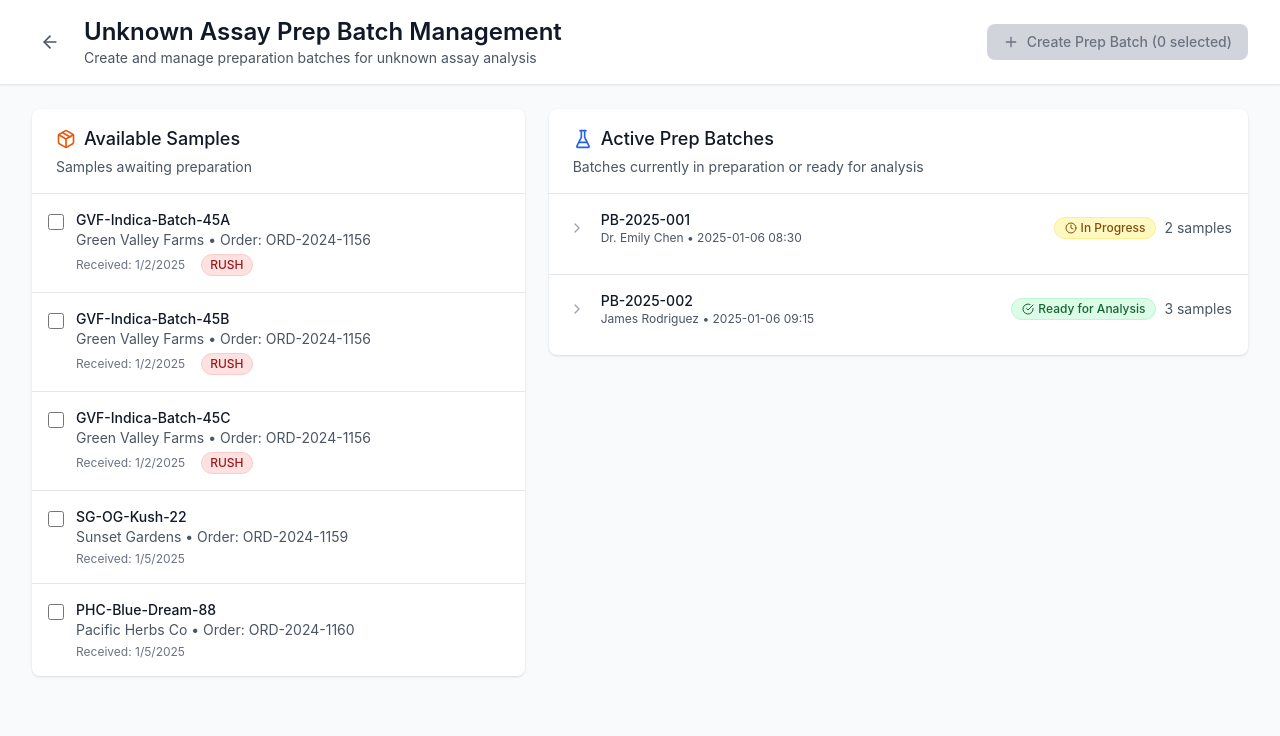
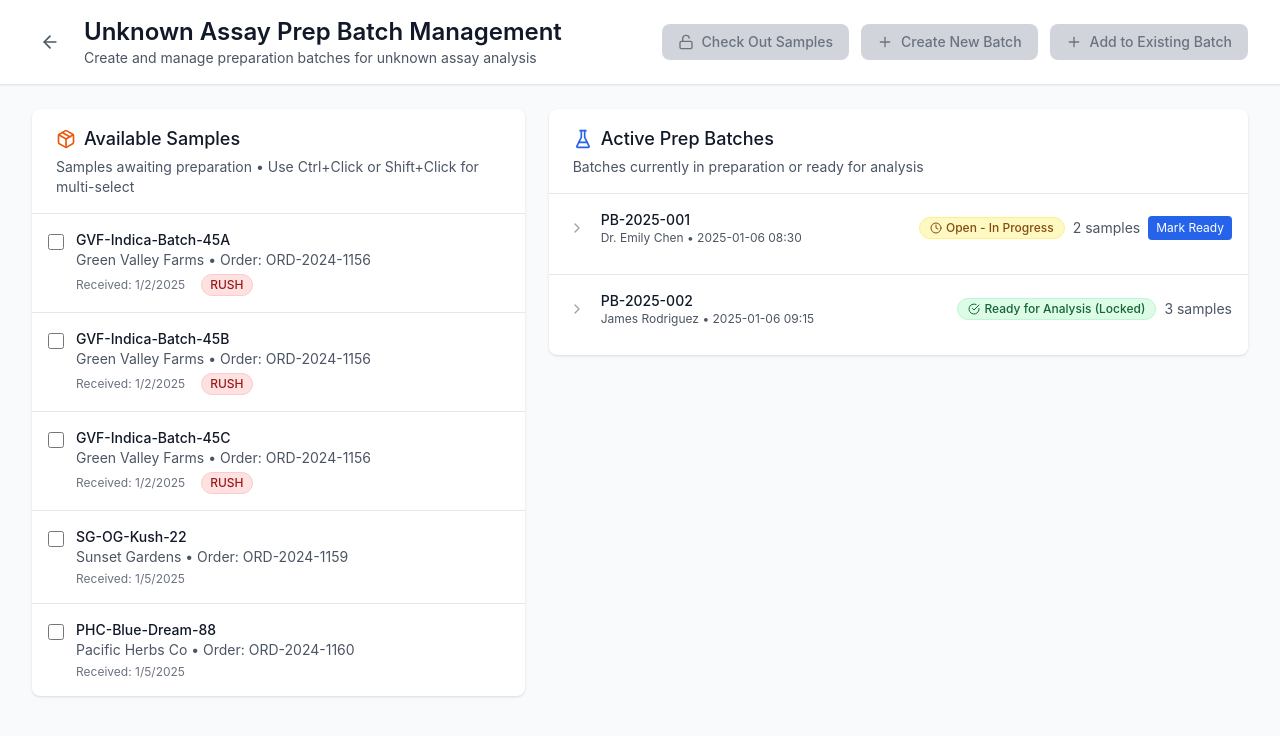
Before and after one commit to adamscavone/LIMS6KCustomerJourney, a React (Create React App) app in the folder dashboard/: page /prep-batch/1 in a window 1280 px wide. Shown: the top 736 px of the page. Built offline with nearby package versions, Linux system fonts and the light colour scheme.

Commit message:
AirGap Bridge

```diff
--- a/dashboard/src/pages/prep-batch/PrepBatchManagement.js
+++ b/dashboard/src/pages/prep-batch/PrepBatchManagement.js
@@ -1,5 +1,5 @@
 import React, { useState } from 'react';
-import { ArrowLeft, CheckCircle, Clock, Package, Users, Calendar, AlertCircle, Plus, ChevronDown, ChevronRight, FlaskConical, Clipboard } from 'lucide-react';
+import { ArrowLeft, CheckCircle, Clock, Package, Users, Calendar, AlertCircle, Plus, ChevronDown, ChevronRight, FlaskConical, Clipboard, Lock, Unlock } from 'lucide-react';
 import { useNavigate, useParams } from 'react-router-dom';
 
 const PrepBatchManagement = () => {
@@ -8,6 +8,9 @@ const PrepBatchManagement = () => {
   const [selectedSamples, setSelectedSamples] = useState([]);
   const [expandedBatches, setExpandedBatches] = useState({});
   const [showCreateBatchModal, setShowCreateBatchModal] = useState(false);
+  const [showAddToBatchModal, setShowAddToBatchModal] = useState(false);
+  const [selectedBatchId, setSelectedBatchId] = useState('');
+  const [lastSelectedIndex, setLastSelectedIndex] = useState(null);
   const [batchDetails, setBatchDetails] = useState({
     analyst: '',
     sop: '',
@@ -24,7 +27,10 @@ const PrepBatchManagement = () => {
       receivedOn: '2025-01-02',
       priority: 'rush',
       tests: ['Cannabinoids'],
-      dueDate: '2025-01-06'
+      dueDate: '2025-01-06',
+      checkedOut: false,
+      checkedOutBy: null,
+      checkedOutAt: null
     },
     {
       id: 'S002',
@@ -75,7 +81,7 @@ const PrepBatchManagement = () => {
       analyst: 'Dr. Emily Chen',
       createdAt: '2025-01-06 08:30',
       sop: 'SOP-CANN-PREP-v3.2',
-      status: 'in_progress',
+      status: 'open',
       samples: [
         {
           id: 'S004',
@@ -131,13 +137,32 @@ const PrepBatchManagement = () => {
     }));
   };
 
-  const handleSampleSelection = (sampleId) => {
+  const handleSampleSelection = (sampleId, event, sampleIndex) => {
+    if (event.shiftKey && lastSelectedIndex !== null) {
+      // Shift+click: select range
+      const start = Math.min(lastSelectedIndex, sampleIndex);
+      const end = Math.max(lastSelectedIndex, sampleIndex);
+      const rangeIds = availableSamples.slice(start, end + 1).map(s => s.id);
+
+      setSelectedSamples(prev => {
+        const newSelection = new Set(prev);
+        rangeIds.forEach(id => newSelection.add(id));
+        return Array.from(newSelection);
+      });
+    } else if (event.ctrlKey || event.metaKey) {
+      // Ctrl+click: toggle individual selection
       setSelectedSamples(prev => {
         if (prev.includes(sampleId)) {
           return prev.filter(id => id !== sampleId);
         }
         return [...prev, sampleId];
       });
+      setLastSelectedIndex(sampleIndex);
+    } else {
+      // Regular click: select only this item
+      setSelectedSamples([sampleId]);
+      setLastSelectedIndex(sampleIndex);
+    }
   };
 
   const handleCreateBatch = () => {
@@ -182,6 +207,23 @@ const PrepBatchManagement = () => {
                 </p>
               </div>
             </div>
+            <div className="flex space-x-3">
+              <button
+                onClick={() => {
+                  // Check out selected samples
+                  console.log('Checking out samples:', selectedSamples);
+                  // In real implementation, this would update sample status
+                }}
+                disabled={selectedSamples.length === 0}
+                className={`flex items-center px-4 py-2 rounded-lg text-sm font-medium transition-colors ${
+                  selectedSamples.length > 0
+                    ? 'bg-orange-600 text-white hover:bg-orange-700'
+                    : 'bg-gray-300 text-gray-500 cursor-not-allowed'
+                }`}
+              >
+                <Unlock className="w-4 h-4 mr-2" />
+                Check Out Samples
+              </button>
               <button
                 onClick={() => setShowCreateBatchModal(true)}
                 disabled={selectedSamples.length === 0}
@@ -192,8 +234,26 @@ const PrepBatchManagement = () => {
                 }`}
               >
                 <Plus className="w-4 h-4 mr-2" />
-              Create Prep Batch ({selectedSamples.length} selected)
+                Create New Batch
               </button>
+              <button
+                onClick={() => setShowAddToBatchModal(true)}
+                disabled={selectedSamples.length === 0 || activePrepBatches.filter(b => b.status === 'open').length === 0}
+                className={`flex items-center px-4 py-2 rounded-lg text-sm font-medium transition-colors ${
+                  selectedSamples.length > 0 && activePrepBatches.filter(b => b.status === 'open').length > 0
+                    ? 'bg-green-600 text-white hover:bg-green-700'
+                    : 'bg-gray-300 text-gray-500 cursor-not-allowed'
+                }`}
+              >
+                <Plus className="w-4 h-4 mr-2" />
+                Add to Existing Batch
+              </button>
+              {selectedSamples.length > 0 && (
+                <span className="flex items-center px-3 py-2 text-sm text-gray-600">
+                  {selectedSamples.length} selected
+                </span>
+              )}
+            </div>
           </div>
         </div>
       </div>
@@ -209,29 +269,38 @@ const PrepBatchManagement = () => {
                   Available Samples
                 </h2>
                 <p className="text-sm text-gray-600 mt-1">
-                  Samples awaiting preparation
+                  Samples awaiting preparation • Use Ctrl+Click or Shift+Click for multi-select
                 </p>
               </div>
               <div className="divide-y divide-gray-200 max-h-[600px] overflow-y-auto">
-                {availableSamples.map(sample => (
+                {availableSamples.map((sample, index) => (
                   <div
                     key={sample.id}
                     className={`p-4 hover:bg-gray-50 cursor-pointer transition-colors ${
                       selectedSamples.includes(sample.id) ? 'bg-blue-50' : ''
-                    }`}
-                    onClick={() => handleSampleSelection(sample.id)}
+                    } ${sample.checkedOut ? 'opacity-60' : ''}`}
+                    onClick={(e) => !sample.checkedOut && handleSampleSelection(sample.id, e, index)}
                   >
                     <div className="flex items-start space-x-3">
                       <input
                         type="checkbox"
                         checked={selectedSamples.includes(sample.id)}
                         onChange={() => {}}
-                        className="mt-1 h-4 w-4 text-blue-600 rounded border-gray-300"
+                        disabled={sample.checkedOut}
+                        className="mt-1 h-4 w-4 text-blue-600 rounded border-gray-300 disabled:opacity-50"
                       />
                       <div className="flex-1 min-w-0">
+                        <div className="flex items-center justify-between">
                           <p className="text-sm font-medium text-gray-900">
                             {sample.sampleName}
                           </p>
+                          {sample.checkedOut && (
+                            <span className="inline-flex items-center px-2 py-0.5 text-xs font-medium rounded-full bg-gray-100 text-gray-700 border border-gray-300">
+                              <Lock className="w-3 h-3 mr-1" />
+                              Checked Out
+                            </span>
+                          )}
+                        </div>
                         <p className="text-sm text-gray-600">
                           {sample.client} • Order: {sample.orderId}
                         </p>
@@ -242,6 +311,11 @@ const PrepBatchManagement = () => {
                           {sample.priority === 'rush' && (
                             <span className="inline-flex px-2 py-0.5 text-xs font-medium rounded-full bg-red-100 text-red-800 border border-red-200">
                               RUSH
+                            </span>
+                          )}
+                          {sample.checkedOut && (
+                            <span className="text-xs text-gray-500">
+                              By: {sample.checkedOutBy}
                             </span>
                           )}
                         </div>
@@ -290,25 +364,37 @@ const PrepBatchManagement = () => {
                       </div>
                       <div className="flex items-center space-x-2">
                         <span className={`inline-flex items-center px-2.5 py-0.5 rounded-full text-xs font-medium ${
-                          batch.status === 'in_progress'
+                          batch.status === 'open'
                             ? 'bg-yellow-100 text-yellow-800 border border-yellow-200'
                             : 'bg-green-100 text-green-800 border border-green-200'
                         }`}>
-                          {batch.status === 'in_progress' ? (
+                          {batch.status === 'open' ? (
                             <>
                               <Clock className="w-3 h-3 mr-1" />
-                              In Progress
+                              Open - In Progress
                             </>
                           ) : (
                             <>
                               <CheckCircle className="w-3 h-3 mr-1" />
-                              Ready for Analysis
+                              Ready for Analysis (Locked)
                             </>
                           )}
                         </span>
                         <span className="text-sm text-gray-600">
                           {batch.samples.length} samples
                         </span>
+                        {batch.status === 'open' && (
+                          <button
+                            onClick={(e) => {
+                              e.stopPropagation();
+                              // Mark batch as ready for analysis
+                              console.log('Marking batch as ready:', batch.id);
+                            }}
+                            className="px-2 py-1 text-xs bg-blue-600 text-white rounded hover:bg-blue-700"
+                          >
+                            Mark Ready
+                          </button>
+                        )}
                       </div>
                     </div>
 
@@ -370,6 +456,89 @@ const PrepBatchManagement = () => {
           </div>
         </div>
       </div>
+
+      {/* Add to Existing Batch Modal */}
+      {showAddToBatchModal && (
+        <div className="fixed inset-0 bg-gray-600 bg-opacity-50 flex items-center justify-center z-50">
+          <div className="bg-white rounded-lg shadow-xl max-w-2xl w-full mx-4">
+            <div className="px-6 py-4 border-b border-gray-200">
+              <h3 className="text-lg font-medium text-gray-900">
+                Add Samples to Existing Batch
+              </h3>
+              <p className="text-sm text-gray-600 mt-1">
+                Select an open batch to add {selectedSamples.length} samples
+              </p>
+            </div>
+            <div className="px-6 py-4">
+              <div className="space-y-3 max-h-96 overflow-y-auto">
+                {activePrepBatches.filter(b => b.status === 'open').map(batch => (
+                  <div
+                    key={batch.id}
+                    className={`p-4 border rounded-lg cursor-pointer transition-colors ${
+                      selectedBatchId === batch.id
+                        ? 'border-blue-500 bg-blue-50'
+                        : 'border-gray-300 hover:border-gray-400'
+                    }`}
+                    onClick={() => setSelectedBatchId(batch.id)}
+                  >
+                    <div className="flex justify-between items-start">
+                      <div>
+                        <p className="font-medium text-gray-900">{batch.id}</p>
+                        <p className="text-sm text-gray-600">
+                          {batch.analyst} • {batch.sop}
+                        </p>
+                        <p className="text-xs text-gray-500 mt-1">
+                          Current samples: {batch.samples.length} • Created: {batch.createdAt}
+                        </p>
+                      </div>
+                      <div className="flex items-center">
+                        <input
+                          type="radio"
+                          checked={selectedBatchId === batch.id}
+                          onChange={() => {}}
+                          className="h-4 w-4 text-blue-600"
+                        />
+                      </div>
+                    </div>
+                  </div>
+                ))}
+              </div>
+              {activePrepBatches.filter(b => b.status === 'open').length === 0 && (
+                <p className="text-sm text-gray-500 text-center py-8">
+                  No open batches available. All existing batches are ready for analysis.
+                </p>
+              )}
+            </div>
+            <div className="px-6 py-4 border-t border-gray-200 flex justify-end space-x-3">
+              <button
+                onClick={() => {
+                  setShowAddToBatchModal(false);
+                  setSelectedBatchId('');
+                }}
+                className="px-4 py-2 text-sm font-medium text-gray-700 bg-white border border-gray-300 rounded-md hover:bg-gray-50"
+              >
+                Cancel
+              </button>
+              <button
+                onClick={() => {
+                  console.log('Adding samples to batch:', selectedBatchId);
+                  setShowAddToBatchModal(false);
+                  setSelectedBatchId('');
+                  setSelectedSamples([]);
+                }}
+                disabled={!selectedBatchId}
+                className={`px-4 py-2 text-sm font-medium rounded-md ${
+                  selectedBatchId
+                    ? 'bg-green-600 text-white hover:bg-green-700'
+                    : 'bg-gray-300 text-gray-500 cursor-not-allowed'
+                }`}
+              >
+                Add to Batch
+              </button>
+            </div>
+          </div>
+        </div>
+      )}
 
       {/* Create Batch Modal */}
       {showCreateBatchModal && (
```
Also changed, not shown: 2 other files (tests, documents, lock files or other folders). Lines whose indentation alone changed are shown as unchanged.
